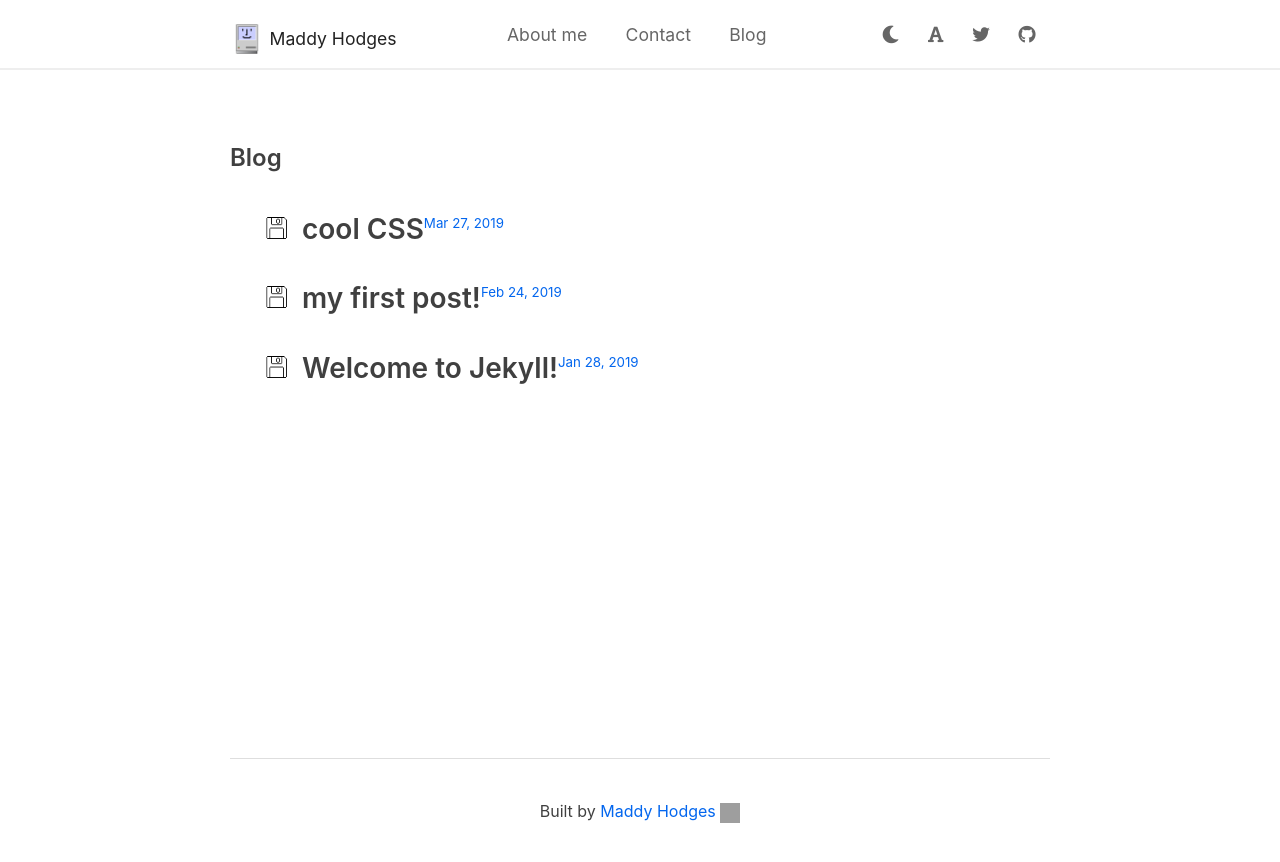
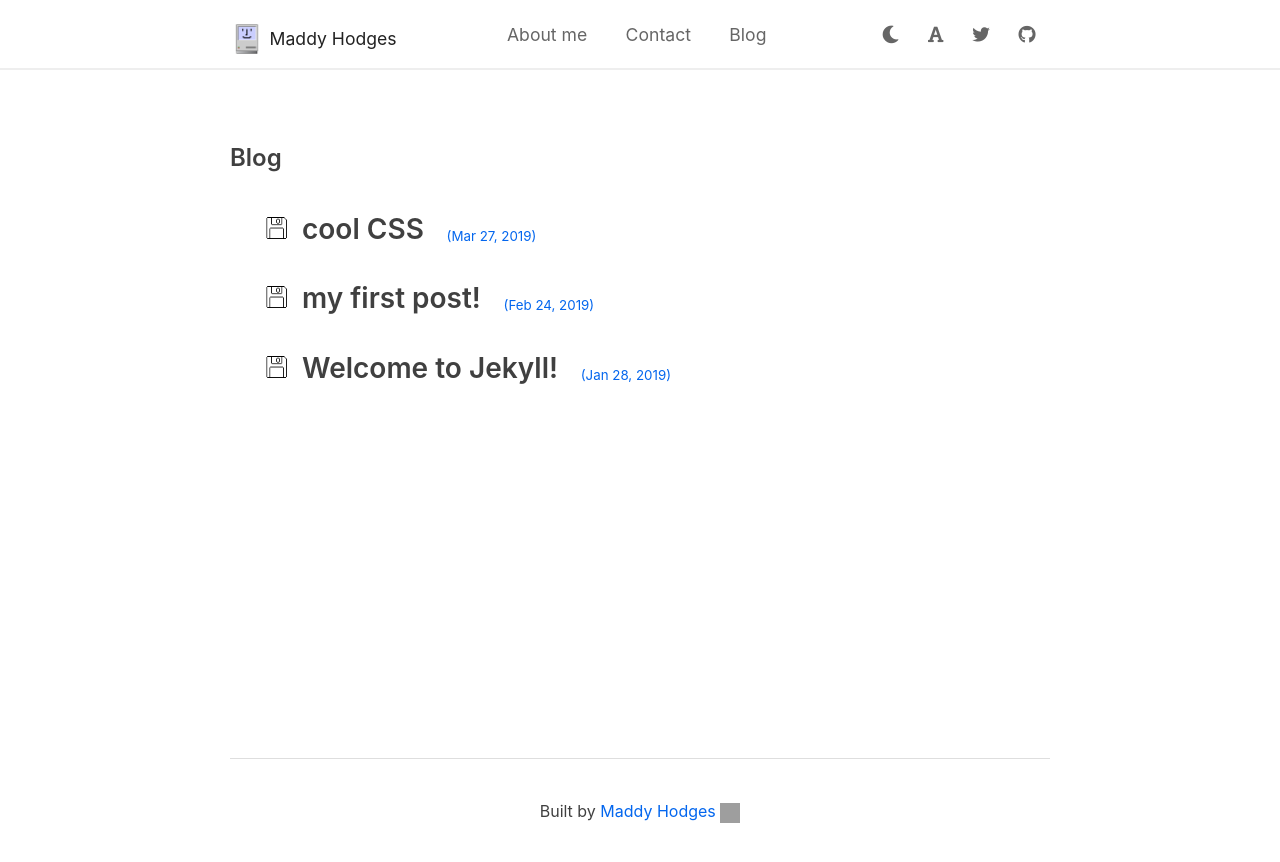
Before and after one commit to Mfhodges/mfhodges.github.io, a Jekyll site: the page built from blog/index.html, in a window 1280 px wide. Shown: the top 862 px of the page. Built offline with Jekyll 4.4.1, drawn with Linux system fonts in a browser that asks for light colours; nearby versions of some CDN libraries; some web fonts are replaced; grey boxes are pictures that could not be loaded.

Commit message:
new post

```diff
--- a/_sass/components/_layout.scss
+++ b/_sass/components/_layout.scss
@@ -148,3 +148,13 @@
   margin:0px;
   padding-left: 10px;
 }
+
+.post-date{
+  position: inherit;
+  padding-top: 13px;
+  padding-left:3%;
+  width:fit-content;
+}
+.post-date time{
+  display:inline;
+}
--- a/blog/index.html
+++ b/blog/index.html
@@ -16,7 +16,7 @@ layout: default
 		<div class="post-title">
 			<h3>{{ post.title }}</h3>
 		</div>
-			<small class="post-date"><time>{{ post.date | date: "%b %-d, %Y" }}</time></small>
+			<small class="post-date">(<time>{{ post.date | date: "%b %-d, %Y" }}</time>)</small>
 		</a>
 {% endfor %}
 </section>
```
Also changed, not shown: _pages/01_about.md (+5 -0 lines).
